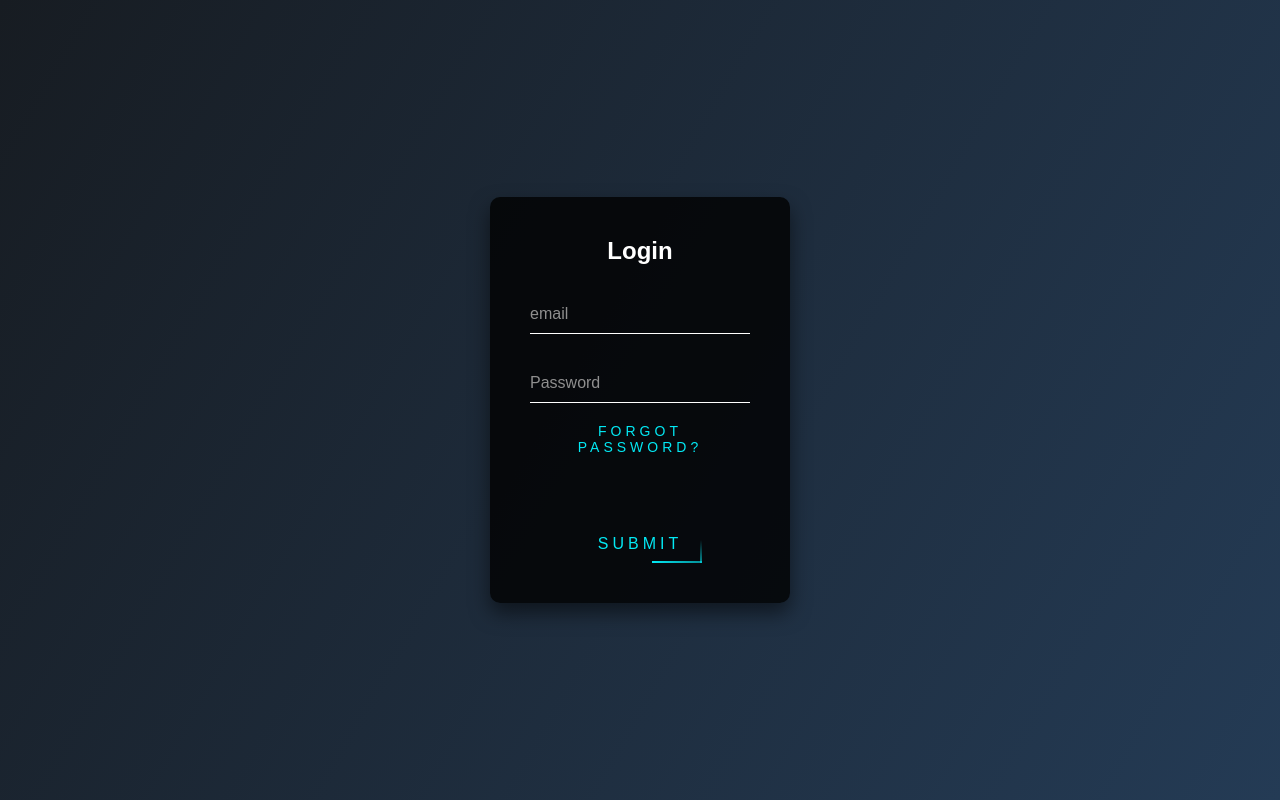
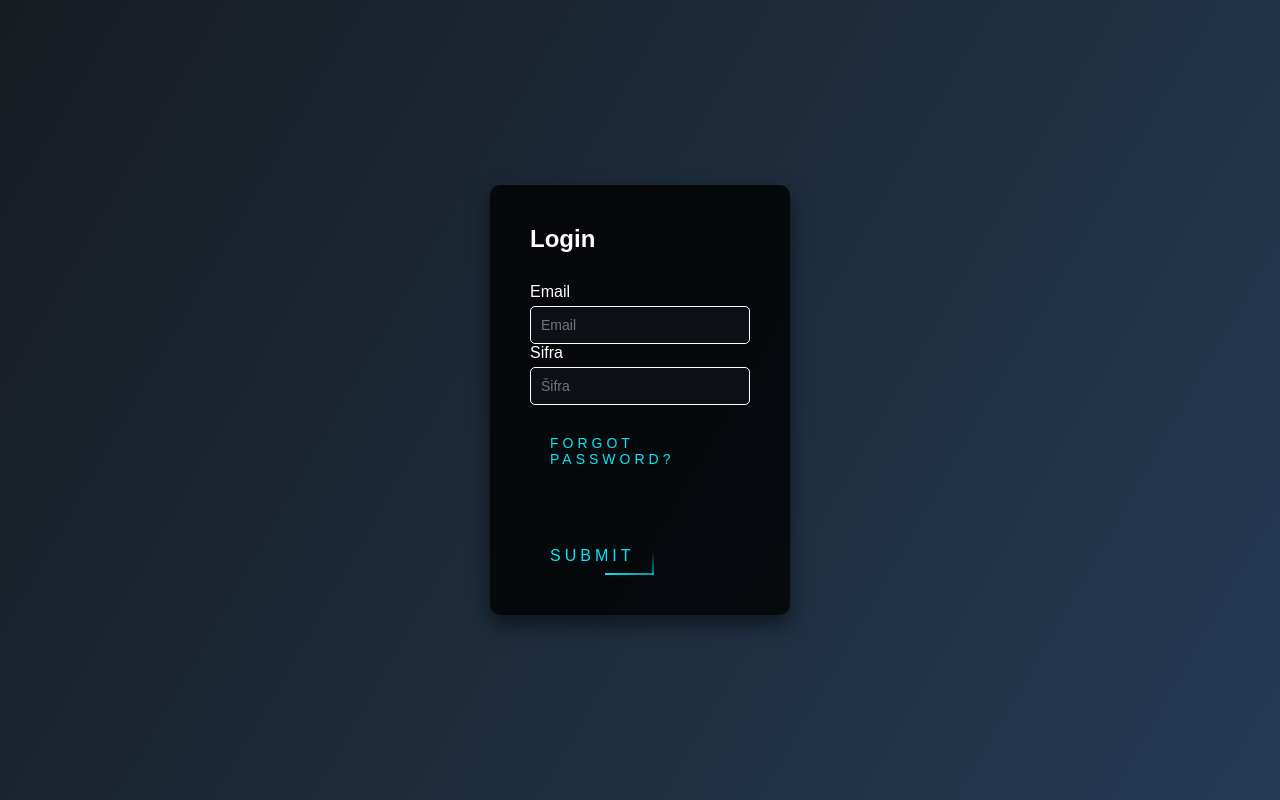
Before and after one commit to muhamedhaseljic/php-IZZISH, a PHP site: page /index.php in a window 1280 px wide. Run offline with PHP 8.4, Linux system fonts and the light colour scheme.

Commit message:
login form styling #1

```diff
--- a/add_employees.php
+++ b/add_employees.php
@@ -91,7 +91,7 @@ label{
     margin:0;
 
 }
- h2 {
+.forma-custom h2 {
     text-align: left;
     color: #fff;
     margin-bottom: 20px;
@@ -136,7 +136,7 @@ label{
 
 <div class="custom-main-content">
 
-<form class="">
+<form class="forma-custom">
 <h2>Dodaj novog radnika</h2>
 <div class="employee-form">
   <div class="form-group">
--- a/index.php
+++ b/index.php
@@ -15,11 +15,11 @@ body {
 }
 
 .login-box {
-    position: relative;
+    /*position: relative;*/
     width: 300px;
     padding: 40px;
     background: rgba(0, 0, 0, 0.8);
-    text-align: center;
+
     border-radius: 10px;
     box-shadow: 0 10px 20px rgba(0, 0, 0, 0.5);
 }
@@ -170,31 +170,55 @@ a span:nth-child(4) {
 
 .forgot-password {
     display: block;
-    margin-top: -20px;
+    margin-top: 20px;
     margin-bottom: 20px;
     font-size: 14px;
     color: #03e9f4;
     text-decoration: none;
-    transition: color 0.2s ease;
+    /*transition: color 0.2s ease;*/
 }
 
 .forgot-password:hover {
     color: #fff;
     text-decoration: underline;
 }
+.form-group input, .form-group select, .form-group textarea {
+  width: 100%;
+  padding: 10px;
+  margin-top: 5px;
+  border-radius: 5px;
+  border: 1px solid white;
+  background-color: #0d1017;
+  color: #fff;
+  font-family: FontAwesome, sans-serif;
+  font-weight: normal;
+  font-size: 14px;
+}
+.form-group input:focus{
+    border: 1px solid #008cba;
+    outline: none;
+}
+.form-group label{
+    color:white;
+    margin:0px;
+
+
+}
+
 </style>
 <body>
     <div class="login-box">
         <h2>Login</h2>
         <form>
-            <div class="user-box">
-                <input type="email" name="email" required>
-                <label>email</label>
-            </div>
-            <div class="user-box">
-                <input type="password" name="password" required>
-                <label>Password</label>
-            </div>
+        <div class="form-group">
+            <label for="email"> Email</label>
+            <input type="email" id="email" placeholder="Email">
+        </div>
+
+        <div class="form-group">
+            <label for="sifra"> Sifra</label>
+            <input type="password" id="password" placeholder="Šifra">
+        </div>
             <a href="#" class="forgot-password">Forgot Password?</a> <!-- Forgot Password Link -->
             <a href="#">
                 <span></span>
```
